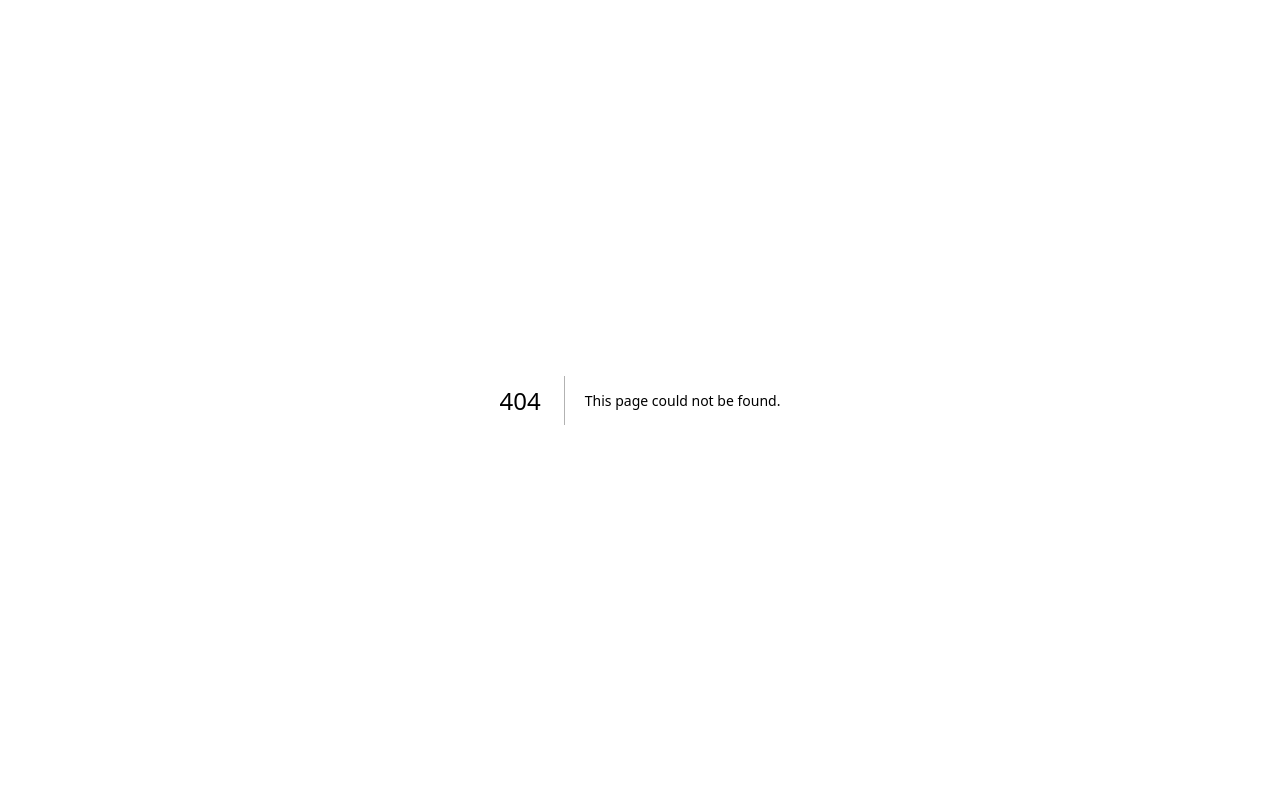
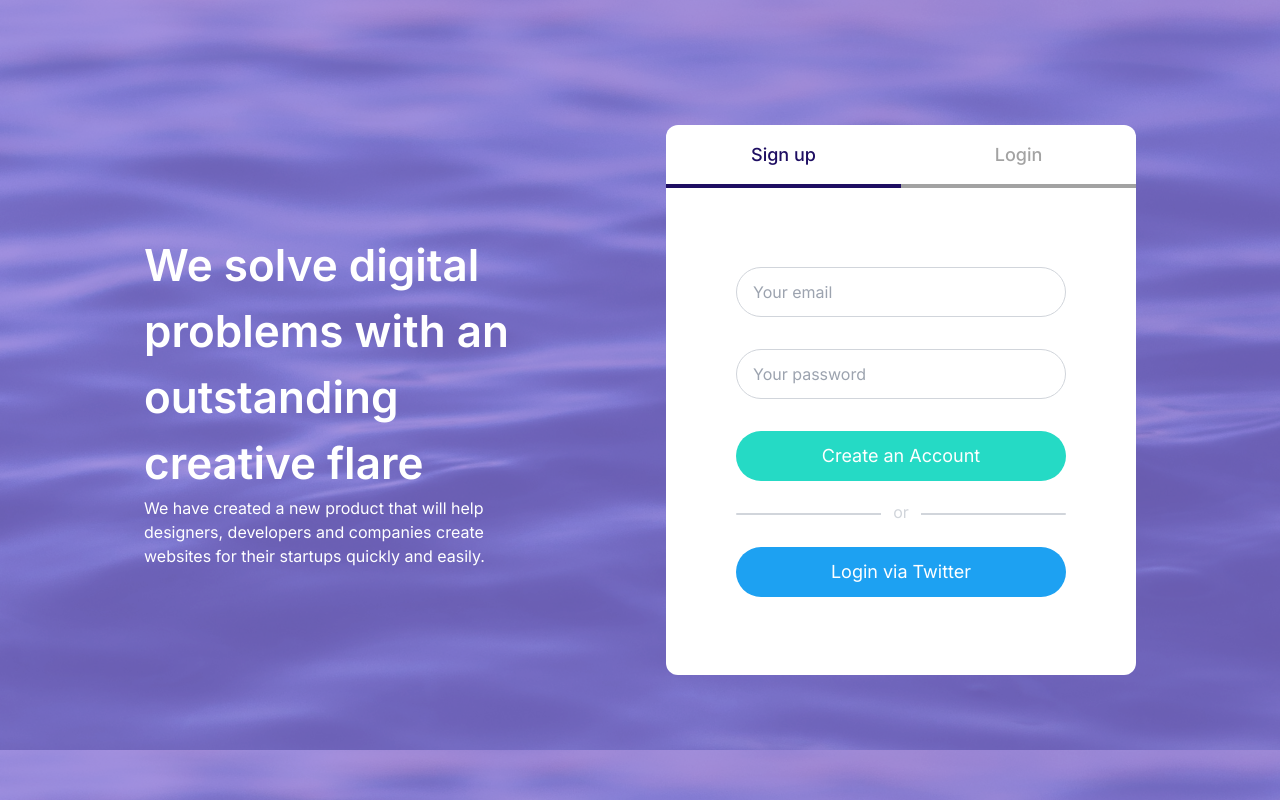
Before and after one commit to abbas-77/job-darman, a Next.js app: page /login in a window 1280 px wide. Before the commit this address had no page. Built offline with nearby package versions, Linux system fonts and the light colour scheme.

Commit message:
add & design login page

```diff
--- a/app/globals.css
+++ b/app/globals.css
@@ -16,8 +16,15 @@
   }
 }
 
-body {
+.home-bg-image {
   background-image: url("../public/home-bg.svg");
+  position: absolute;
+  top: 0; left: 0;
+  width: 100%; height: 100%;
+}
+
+.login-bg-image {
+  background-image: url("../public/login-bg.svg");
   position: absolute;
   top: 0; left: 0;
   width: 100%; height: 100%;
--- /dev/null
+++ b/app/login/page.js
@@ -0,0 +1,53 @@
+import React from "react";
+
+function login() {
+  return (
+    <div className="flex min-h-screen flex-col items-center justify-between login-bg-image">
+      <div className="flex min-h-screen w-full items-center justify-between gap-5 px-36 py-16 bg-[#482BE770]">
+        <div className="w-[410px] h-[550px] flex flex-col items-center justify-center">
+          <p className="text-[44px] text-white font-semibold">
+            We solve digital problems with an outstanding creative flare
+          </p>
+          <p className="text-[16px] text-white">
+            We have created a new product that will help designers, developers
+            and companies create websites for their startups quickly and easily.
+          </p>
+        </div>
+        <div className="bg-white w-[470px] h-[550px] rounded-xl">
+          <div className="flex items-center w-full">
+            <div className="w-1/2 text-center text-[18px] text-[#1E0E62] font-medium border-b-4 border-[#1E0E62] py-4">
+              Sign up
+            </div>
+            <div className="w-1/2 text-center text-[18px] text-[#47474780] font-medium border-b-4 border-[#47474780] py-4">
+              Login
+            </div>
+          </div>
+          <div className="flex flex-col justify-center items-center gap-8 w-full h-[calc(100%-62px)]">
+            <input
+              placeholder="Your email"
+              className="rounded-full border border-gray-300 w-[330px] h-[50px] ps-4"
+            />
+            <input
+              placeholder="Your password"
+              className="rounded-full border border-gray-300 w-[330px] h-[50px] ps-4"
+            />
+            <button className="rounded-full text-lg w-[330px] h-[50px] text-center bg-[#25DAC5] text-white">
+              Create an Account
+            </button>
+            <div className="relative">
+              <div className="h-0.5 w-[330px] bg-gray-300 rounded-full"></div>
+              <div className="text-gray-300 absolute bg-white right-[145px] -bottom-[9px] text-center w-[40px]">
+                or
+              </div>
+            </div>
+            <button className="rounded-full text-lg w-[330px] h-[50px] text-center bg-[#1DA1F2] text-white">
+              Login via Twitter
+            </button>
+          </div>
+        </div>
+      </div>
+    </div>
+  );
+}
+
+export default login;
--- a/app/page.js
+++ b/app/page.js
@@ -3,9 +3,10 @@ import { FaChevronLeft, FaChevronRight } from "react-icons/fa";
 
 export default function Home() {
   return (
-    <main className="flex min-h-screen flex-col items-center justify-between">
-      <div className="flex min-h-screen w-full flex-col items-center justify-between p-16 bg-[#482BE780]">
+    <main className="flex min-h-screen flex-col items-center justify-between home-bg-image">
+      <div className="flex min-h-screen w-full flex-col items-center justify-between p-16 bg-[#482BE770]">
         <Navbar />
+        {/* landing page items */}
         <div className="flex items-center justify-between w-full">
           <div>
             <FaChevronLeft size={25} color="lightgray" />
```
Also changed, not shown: public/login-bg.svg (added).
